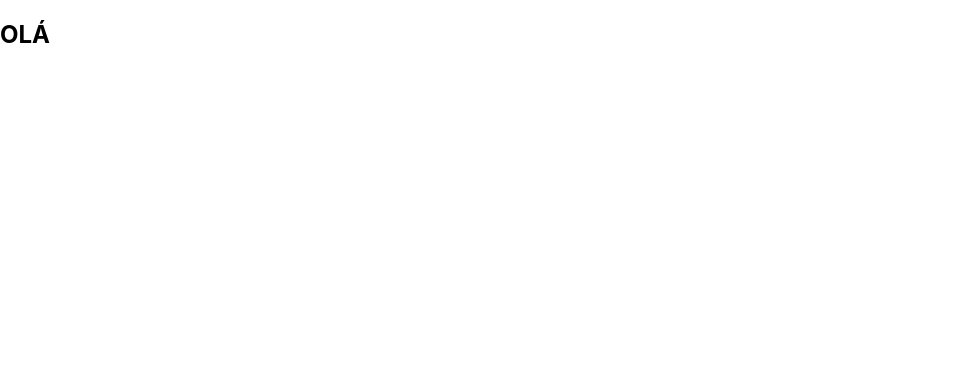
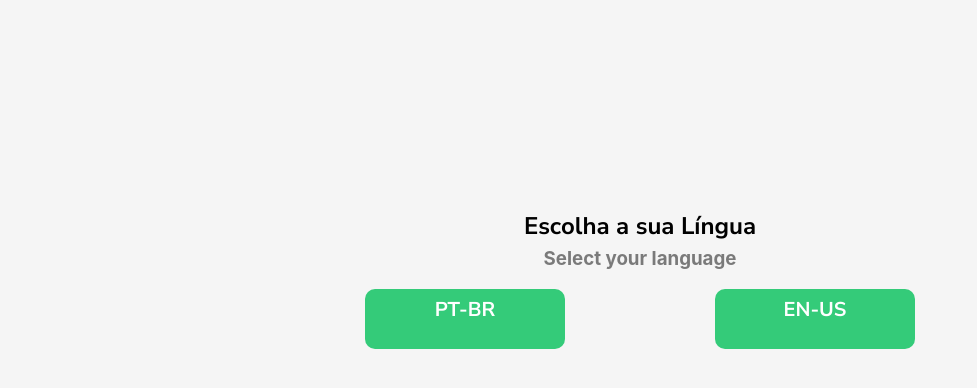
Before and after one commit to mtssantos/roteirogeoturisticojp, a React (Create React App) app: page /lang in a window 1280 px wide. Shown: the top 388 px of the page, without its empty margins (0-977 px from the left). Built offline with nearby package versions, Linux system fonts and the light colour scheme.

Commit message:
Atualização Home e Lang

```diff
--- a/public/index.html
+++ b/public/index.html
@@ -7,6 +7,8 @@
       name="description"
       content="Web site created using create-react-app"
     />
+    <link rel="preconnect" href="https://fonts.gstatic.com">
+    <link href="https://fonts.googleapis.com/css2?family=Nunito+Sans:wght@400;700&display=swap" rel="stylesheet">
     <title>React App</title>
   </head>
   <body>
--- a/src/App.js
+++ b/src/App.js
@@ -1,8 +1,9 @@
 import './App.css';
+import { Routes } from './routes';
 
 function App() {
   return (
-   <h2>OLÁ</h2>
+    <Routes />
   );
 }
 
--- /dev/null
+++ b/src/pages/EN/index.js
@@ -0,0 +1,24 @@
+import { Redirect } from 'react-router-dom';
+
+function EN() {
+
+    let lang = localStorage.getItem('lang')
+
+    if(lang === "pt-br"){
+        return (
+            <Redirect to="/" />
+        )
+    } else if (lang === "en-us"){
+        return(
+            <Redirect to="/en" />
+        )
+    }
+
+    return(
+        <div className="EN">
+        </div>
+    )
+}
+
+
+export default EN;
--- /dev/null
+++ b/src/pages/Home/index.js
@@ -0,0 +1,12 @@
+
+function Home() {
+   return(
+        <div className="Home">
+            <h1>Olá Mundo!</h1>
+        </div>
+    )
+
+}
+
+
+export default Home;
--- /dev/null
+++ b/src/pages/Lang/index.css
@@ -0,0 +1,61 @@
+body{
+    background-color: #f5f5f5;
+}
+
+#title{
+    text-align: center;
+    font-family: Nunito Sans;
+    font-weight: bold;
+    margin-top:210px;
+}
+#subtitle{
+    color: rgba(0, 0, 0, 0.5);
+    text-align: center;
+    margin-top: -15px;
+}
+.main{
+    text-align: center;
+
+}
+#home{
+    background-color: #34CB79;
+    border-radius: 10px;
+    width: 200px;
+    height: 60px;
+    display: inline-block;
+    text-decoration: none;
+    margin-right: 150px;
+
+
+}
+#home > span{
+    font-family: Nunito Sans;
+    font-style: normal;
+    font-weight: bold;
+    font-size: 20px;
+    line-height: 41px;
+
+/* identical to box height */
+
+    color: #FFFFFF;
+}
+#en{
+    background-color: #34CB79;
+    border-radius: 10px;
+    width: 200px;
+    height: 60px;
+    display: inline-block;
+    text-decoration: none;
+}
+
+#en > span{
+    font-family: Nunito Sans;
+    font-style: normal;
+    font-weight: bold;
+    font-size: 20px;
+    line-height: 41px;
+
+/* identical to box height */
+
+    color: #FFFFFF;
+}
--- /dev/null
+++ b/src/pages/Lang/index.js
@@ -0,0 +1,47 @@
+import { Link } from "react-router-dom";
+import { Redirect } from "react-router-dom";
+import './index.css';
+
+
+function Lang(){
+    function salvelangpt() {
+        localStorage.setItem('lang', 'pt-br')
+    }
+    function salvelangen() {
+        localStorage.setItem('lang', 'en-us')
+    }
+
+
+        let lang = localStorage.getItem('lang')
+
+        if(lang === "pt-br"){
+            return (
+                <Redirect to="/" />
+            )
+        } else if (lang === "en-us"){
+            return(
+                <Redirect to="/en" />
+            )
+        }
+
+
+    return(
+        <div className="Lang">
+            <div id="titulo">
+                <h2 id="title">Escolha a sua Língua</h2>
+                <h3 id="subtitle">Select your language</h3>
+            </div>
+            <div className="main">
+                <Link to="/" id="home" onClick={salvelangpt}>
+                    <span id="home-text">PT-BR</span>
+                </Link>
+                <Link to="/en" id="en" onClick={salvelangen}>
+                    <span id="en-text">EN-US</span>
+                </Link>
+            </div>
+        </div>
+    )
+}
+
+
+export default Lang
--- a/src/routes.js
+++ b/src/routes.js
@@ -1,10 +1,17 @@
 import { BrowserRouter, Route } from 'react-router-dom';
+import EN from './pages/EN';
+import Home from './pages/Home';
+import Lang from './pages/Lang';
+
+
 
 
 export function Routes(){
     return(
         <BrowserRouter>
-            <Route path="/lang" />
+            <Route path="/" component={Home} exact />
+            <Route path="/lang" component={Lang} />
+            <Route path="/en" component={EN} />
         </BrowserRouter>
     )
 }
```
Also changed, not shown: 1 other file (tests, documents, lock files or other folders).
